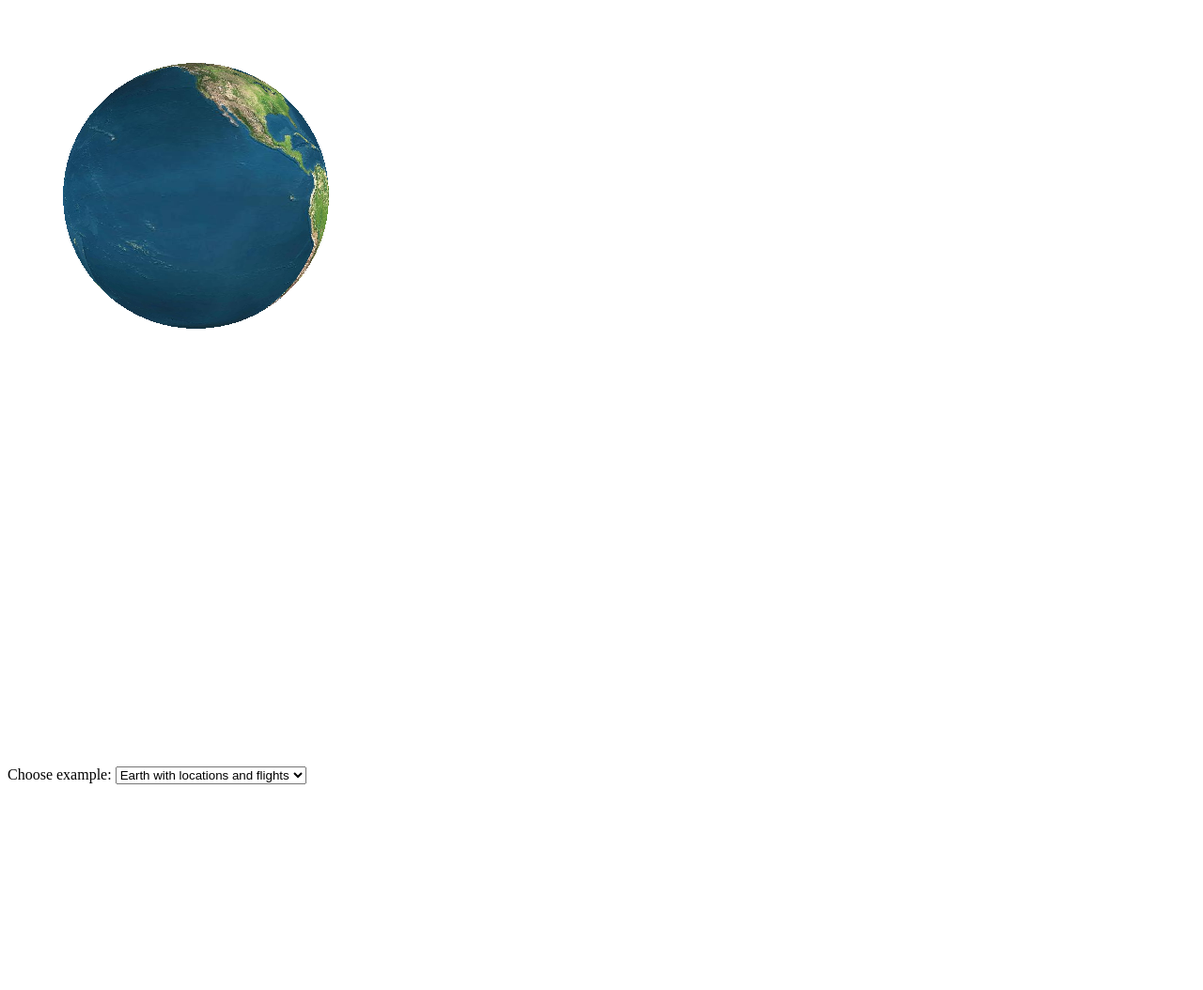
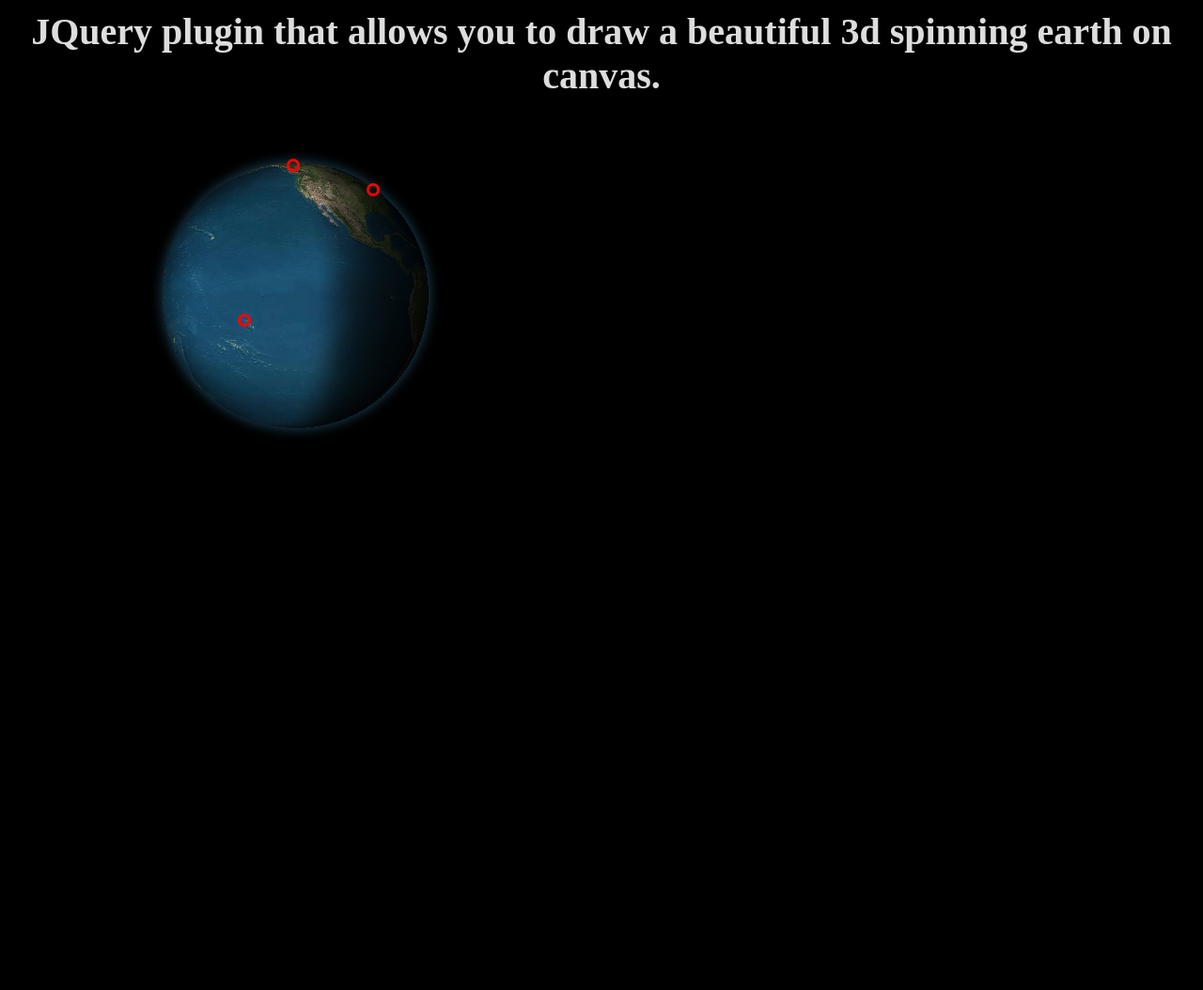
Before and after one commit to AmjadShaaban/Code-Snippets, a plain HTML site: page globe.html in a window 1280 px wide. Shown: the whole page at 94% size. After the commit the page ends 800 px from the top, so only its background shows below. Drawn offline with Linux system fonts and the light colour scheme; animation ran at ten frames a second.

Commit message:
5 mins wednesday

```diff
--- a/chat.html
+++ b/chat.html
@@ -6,14 +6,18 @@
   <script src="https://cdnjs.cloudflare.com/ajax/libs/jquery/3.2.1/jquery.min.js"></script>
 
   <script src="./js/chat.js"></script>
-  <link rel="stylesheet" type="text/css" href="./css/chat.css"></link>
   <link rel="stylesheet" type="text/css" href="github-fork-ribbon.css"></link>
   <link rel="stylesheet" href="https://maxcdn.bootstrapcdn.com/bootstrap/3.3.5/css/bootstrap.min.css"></link>
+  <link rel="stylesheet" type="text/css" href="./css/chat.css"></link>
+
   <link href='https://fonts.googleapis.com/css?family=Poiret+One|Inconsolata' rel='stylesheet' type='text/css'>
   <link rel="stylesheet" href="https://maxcdn.bootstrapcdn.com/font-awesome/4.4.0/css/font-awesome.min.css">
 </head>
 <body>
+
     <div class="container-fluid col-centered">
+        <h1>Simple Chatbox</h1>
+        <h3>BE NICE!</h3>
       <div class="chatbox"></div>
 
     </div>
--- a/css/chat.css
+++ b/css/chat.css
@@ -1,16 +1,22 @@
 body {
-  background-color: cadetblue;
+  background-color: black;
+  color: white;
   background-size: 100%;
 }
-
+h1,
+h3 {
+  text-align: center;
+}
 .chatbox {
   overflow: auto;
   height: 500px;
   width: 600px;
-  background-color: rgba(243, 243, 243, 0.5);
+  background-color: cornsilk;
+  color: black;
   border-radius: 25px;
   padding: 20px;
   padding-top: 30px;
+  margin: auto;
 }
 
 .name {
@@ -18,7 +24,7 @@ body {
   font-family: "Poiret One", cursive;
 }
 
-.chat-app ul {
+ul {
   list-style: none;
   margin: 0px;
   padding: 10px;
@@ -26,26 +32,21 @@ body {
   height: 300px;
 }
 
-.main {
-  background-color: rgba(243, 243, 243, 0.5);
-  padding: 20px;
-}
-
-.message-text {
-  bottom: 0px;
-  margin-top: 25px;
-  font-family: "Poiret One", cursive;
-}
-
 .glyphicon-user {
-  font-size: 24px;
-  color: #111;
+  font-size: 1.75rem;
 }
 
 .form-control {
-  background-color: #f3f3f3 !important;
+  background-color: wheat !important;
+  border: 0.08rem double black;
+  margin-bottom: 1.5%;
+  margin-top: 1.5%;
+  color: black;
 }
 
+.online-users {
+  color: tomato;
+}
 #messageInput {
   position: relative;
   bottom: 0;
--- /dev/null
+++ b/css/globe.css
@@ -0,0 +1,83 @@
+body {
+  background: black;
+  margin: auto;
+  padding: 0;
+  color: #ddd;
+  text-align: center;
+  padding-bottom: 20px;
+}
+
+h1 {
+  margin-top: 10px;
+  font-size: 40px;
+  margin-bottom: 10px;
+}
+
+.subtitle {
+  font-size: 20px;
+  margin-bottom: 20px;
+  color: #777;
+}
+
+a {
+  color: white;
+}
+
+#showoff {
+  float: left;
+  margin: auto;
+  width: 49%;
+  -webkit-touch-callout: none;
+  -webkit-user-select: none;
+  -khtml-user-select: none;
+  -moz-user-select: none;
+  -ms-user-select: none;
+  user-select: none;
+}
+
+#container {
+  position: relative;
+  display: inline-block;
+  width: 400px;
+  height: 400px;
+}
+
+#sphere,
+#glow-shadows,
+#locations,
+#drag {
+  position: absolute;
+  top: 0px;
+  left: 0px;
+  width: 400px;
+  height: 400px;
+}
+
+#glow-shadows {
+  top: 1px;
+  left: 1px;
+}
+
+#glow-shadows.earth {
+  background: url(../images/earth-glow-shadows.png);
+}
+
+.location {
+  position: absolute;
+  width: 0.5rem;
+  height: 0.5rem;
+  left: 0.5rem;
+  top: 0.5rem;
+  border: 3px solid red;
+  margin-left: -5px;
+  margin-top: -5px;
+  border-radius: 50%;
+  cursor: pointer;
+}
+
+.location:hover {
+  width: 1rem;
+  height: 1rem;
+  margin-left: -7.5px;
+  margin-top: -7.5px;
+}
--- /dev/null
+++ b/css/index.css
@@ -0,0 +1,4 @@
+body {
+  background-color: black;
+  color: white;
+}
--- a/css/main.css
+++ b/css/main.css
@@ -1,3 +1,7 @@
+body {
+  color: white;
+  background-color: black;
+}
 .h {
   grid-area: h;
   background-color: aquamarine;
@@ -29,20 +33,29 @@
   grid-area: b-l;
   background-color: thistle;
 }
+.c {
+  grid-area: c;
+  display: grid;
+  grid-template-columns: repeat(5, 1fr);
+}
 #moveme {
+  width: 80%;
+  margin: auto;
   background-color: black;
   color: beige;
   border: 10px double red;
 }
 .container {
+  color: black;
   display: grid;
-  grid-template-columns: 4;
-  grid-template-rows: 4;
+  grid-template-columns: 5;
+  grid-template-rows: 7;
   grid-template-areas:
-    "h h h h"
-    "t-l m m t-r"
-    "t-l m m t-r"
-    "b-l m m b-r"
-    "b-l m m b-r"
-    "f f f f";
+    "h h h h h"
+    "t-l m m m t-r"
+    "t-l m m m t-r"
+    "b-l m m m b-r"
+    "b-l m m m b-r"
+    "f f f f f"
+    "c c c c c";
 }
--- a/globe.html
+++ b/globe.html
@@ -11,23 +11,16 @@
     <script type="text/javascript" src="./js/sphere-hacked.js"></script>
     <script type="text/javascript" src="./js/jquery.earth-3d.js"></script>
     <script type="text/javascript" src="./js/globe.js"></script>
+    <link rel="stylesheet" type="text/css" href="./css/globe.css"></link>
+
   </head>
   <body>
+    <h1>JQuery plugin that allows you to draw a beautiful 3d spinning earth on canvas.</h1>
     <div id="showoff">
       <div id="container">
         <canvas id="sphere" width="400" height="400"></canvas>
         <div id="glow-shadows" class="earth"></div>
-        <canvas id="flights" width="400" height="400"></canvas>
         <div id="locations"></div>
-      </div>
-      <div class="choose_example">
-        Choose example: <select id="example">
-          <option value="simple">Simple earth</option>
-          <option value="simple_tilted">Simple tilted earth</option>
-          <option value="simple_mars">Simple mars</option>
-          <option value="locations">Earth with locations</option>
-          <option value="flights" selected>Earth with locations and flights</option>
-        </select>
       </div>
   </body>
 </html>
--- a/js/chat.js
+++ b/js/chat.js
@@ -84,6 +84,6 @@ $(document).ready(function() {
   });
 
   listRef.on("value", function(snap) {
-    onlineList.text(snap.numChildren());
+    onlineList.text("[" + snap.numChildren() + "].");
   });
 });
--- a/js/globe.js
+++ b/js/globe.js
@@ -1,60 +1,38 @@
-var examples = {};
-
-examples["simple"] = function() {
-  $("#sphere").earth3d({
-    dragElement: $("#locations") // where do we catch the mouse drag
-  });
-};
-
-examples["simple_tilted"] = function() {
-  $("#sphere").earth3d({
-    dragElement: $("#locations"), // where do we catch the mouse drag
-    sphere: {
-      // rotation and size of the planet
-      tilt: 40,
-      turn: 20,
-      r: 10
-    }
-  });
-};
-
-examples["simple_mars"] = function() {
-  $("#sphere").earth3d({
-    texture: "images/mars1024x1024.jpg", // texture used by planet
-    dragElement: $("#locations") // where do we catch the mouse drag
-  });
-};
-
-examples["locations"] = function() {
+$(document).ready(function() {
   /* defining locations to display.
      Each position must have a key, an alpha and delta position (or x and y if you want to display a static location).
      Any additional key can be reached via callbacks functions.
   */
   var locations = {
     obj1: {
-      alpha: Math.PI / 4,
-      delta: 0,
-      name: "location 1"
+      alpha: 0.55,
+      delta: -0.23,
+      name: "Philadelphia!"
     },
     obj2: {
-      alpha: (1 * Math.PI) / 4,
-      delta: (-2 * Math.PI) / 4,
-      name: "location 2"
+      alpha: 0.8,
+      delta: -2.4,
+      name: "Kuwait!"
     },
     obj3: {
-      alpha: (2 * Math.PI) / 4,
-      delta: 0,
-      name: "location 3"
+      alpha: 0.1,
+      delta: 0.7,
+      name: "Alaska!"
     },
     obj4: {
       alpha: (3 * Math.PI) / 4,
       delta: (3 * Math.PI) / 4,
-      name: "location 4"
+      name: "Land down under"
     },
     obj5: {
-      alpha: (2.2 * Math.PI) / 4,
-      delta: (-1.1 * Math.PI) / 4,
-      name: "location 5"
+      alpha: 1.75,
+      delta: 0.86,
+      name: "Ocean!"
+    },
+    obj6: {
+      alpha: 0.4,
+      delta: 2.7,
+      name: "Mother Russia"
     }
   };
   $("#sphere").earth3d({
@@ -62,157 +40,4 @@ examples["locations"] = function() {
     dragElement: $("#locations"), // where do we catch the mouse drag
     locations: locations
   });
-};
-
-examples["flights"] = function() {
-  /* defining locations to display.
-     Each position must have a key, an alpha and delta position (or x and y if you want to display a static location).
-     Any additional key can be reached via callbacks functions.
-  */
-  var locations = {
-    obj1: {
-      alpha: Math.PI / 4,
-      delta: 0,
-      name: "location 1"
-    },
-    obj2: {
-      alpha: (1 * Math.PI) / 4,
-      delta: (-2 * Math.PI) / 4,
-      name: "location 2"
-    },
-    obj3: {
-      alpha: (2 * Math.PI) / 4,
-      delta: 0,
-      name: "location 3"
-    },
-    obj4: {
-      alpha: (3 * Math.PI) / 4,
-      delta: (3 * Math.PI) / 4,
-      name: "location 4"
-    },
-    obj5: {
-      alpha: (2.2 * Math.PI) / 4,
-      delta: (-1.1 * Math.PI) / 4,
-      name: "location 5"
-    }
-  };
-  /* defining paths to display.
-     Each path must have a key, an origin and a destination. The values are the location's key.
-     You can, if you want to, define flights on these paths.
-     Each flight has a key, a destination (the location's key) and a position.
-     The position is the progress a fleet has made on its path.
-     Any additional key can be reach via callbacks functions.
-   */
-  var paths = {
-    path: {
-      origin: "obj1",
-      destination: "obj2",
-      flights: {
-        flight: {
-          position: 0.25,
-          destination: "obj2",
-          name: "Flight 1"
-        },
-        flight2: {
-          position: 0.25,
-          destination: "obj1",
-          name: "Flight 2"
-        }
-      }
-    },
-    path2: {
-      origin: "obj1",
-      destination: "obj3",
-      flights: {
-        flight3: {
-          position: 0.5,
-          destination: "obj3",
-          name: "Flight 3"
-        }
-      }
-    },
-    path3: {
-      origin: "obj1",
-      destination: "obj4",
-      flights: {
-        flight4: {
-          position: 0.5,
-          destination: "obj4",
-          name: "Flight 4"
-        }
-      }
-    },
-    path4: {
-      origin: "obj1",
-      destination: "obj5"
-    },
-    path7: {
-      origin: "obj1",
-      destination: "obj5",
-      flights: {
-        flight5: {
-          position: 0.25,
-          destination: "obj7",
-          name: "Flight 5"
-        }
-      }
-    }
-  };
-
-  $("#sphere").earth3d({
-    flightsCanvas: $("#flights"),
-    locationsElement: $("#locations"),
-    dragElement: $("#locations"), // where do we catch the mouse drag
-    paths: paths,
-    locations: locations
-  });
-};
-
-function selectExample(example) {
-  $("#sphere").earth3d("destroy");
-  $("#sphere").replaceWith(
-    $('<canvas id="sphere" width="400" height="400"></canvas>')
-  );
-  $(".location").remove();
-  $(".flight").remove();
-  $("#flights")[0]
-    .getContext("2d")
-    .clearRect(0, 0, 400, 400);
-  if (example == "simple_mars") {
-    $("#glow-shadows")
-      .removeClass("earth")
-      .addClass("mars");
-  } else {
-    $("#glow-shadows")
-      .removeClass("mars")
-      .addClass("earth");
-  }
-  var code = examples[example].toString();
-  code = code.substring(14);
-  code = code.substring(0, code.length - 2);
-  var lines = code.split("\n");
-  for (var i = 0; i < lines.length; i++) {
-    lines[i] = lines[i].substring(2);
-  }
-  code = lines.join("\n");
-  $("#example_code").val(code);
-
-  examples[example]();
-}
-
-$(document).ready(function() {
-  selectExample("flights");
-
-  $("#example").change(function() {
-    selectExample($(this).val());
-  });
 });
-
-function addPath() {
-  $("#sphere").earth3d("changePaths", {
-    path2: {
-      origin: "obj1",
-      destination: "obj3"
-    }
-  });
-}
```
Also changed, not shown: index.html (+1 -0 lines), main.html (+8 -5 lines).
